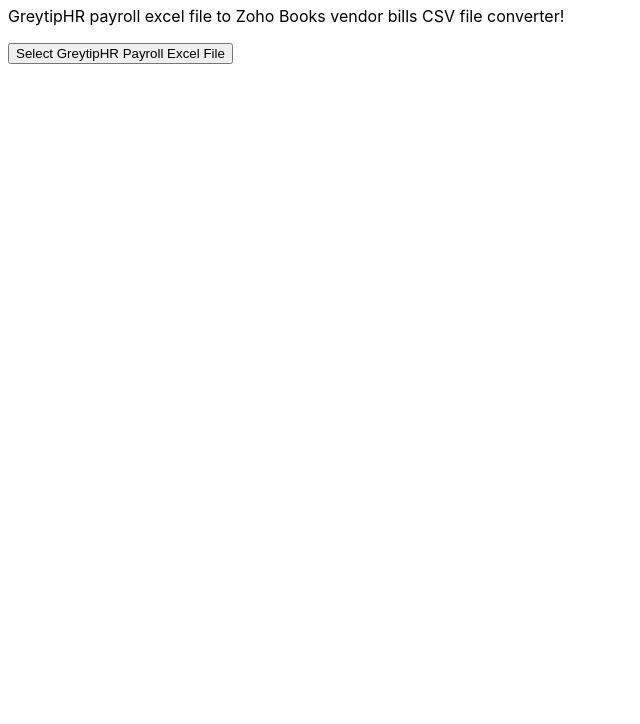
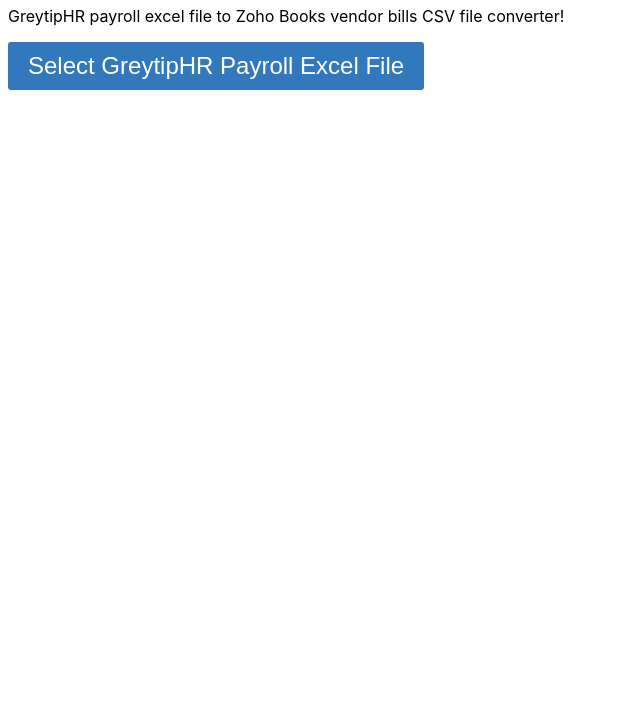
Before and after one commit to rahul286/greytip-to-zoho, an Electron app: page index.html in a window 800 px wide. Shown: the part 76-800 px from the top of the page, without its empty margins (0-640 px from the left). Drawn offline with nearby package versions, Linux system fonts and the light colour scheme; no server answers.

Commit message:
css changes and electron build publish

```diff
--- a/index.html
+++ b/index.html
@@ -7,6 +7,14 @@
     <style>
         body {
             font-family: -apple-system, BlinkMacSystemFont, "Segoe UI", Roboto, Helvetica, Arial, sans-serif, "Apple Color Emoji", "Segoe UI Emoji", "Segoe UI Symbol";
+        }
+        button {
+            background: #3278BD;
+            color: white;
+            padding: 10px 20px;
+            font-size: 150%;
+            border: 0;
+            border-radius: 3px
         }
     </style>
 </head>
--- a/package.json
+++ b/package.json
@@ -22,6 +22,7 @@
     "build": {
         "appId": "com.rahul286.greytip-to-zoho",
         "dmg": {
+            "publish": ["github"],
             "contents": [
                 {
                     "x": 110,
```
